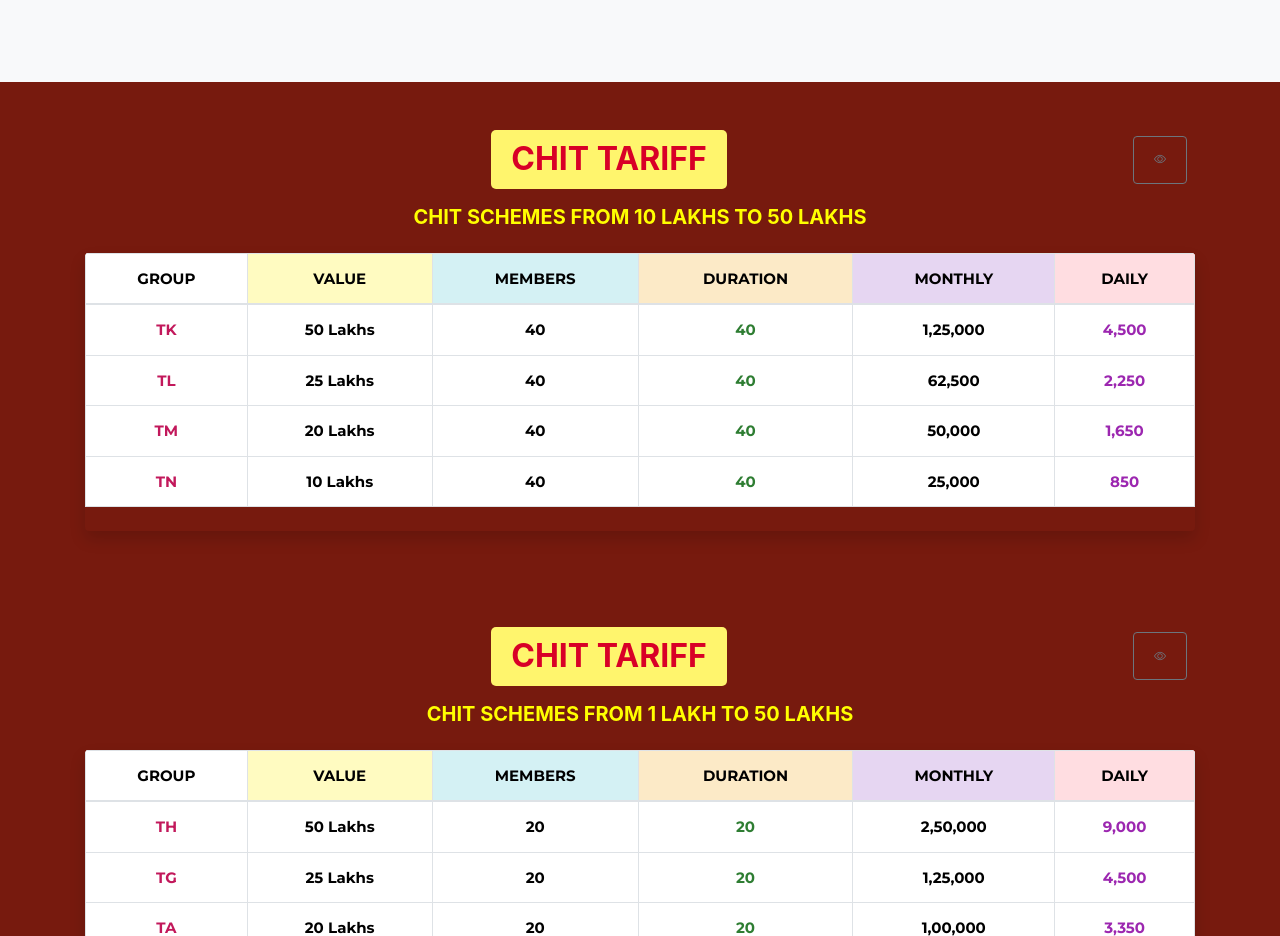
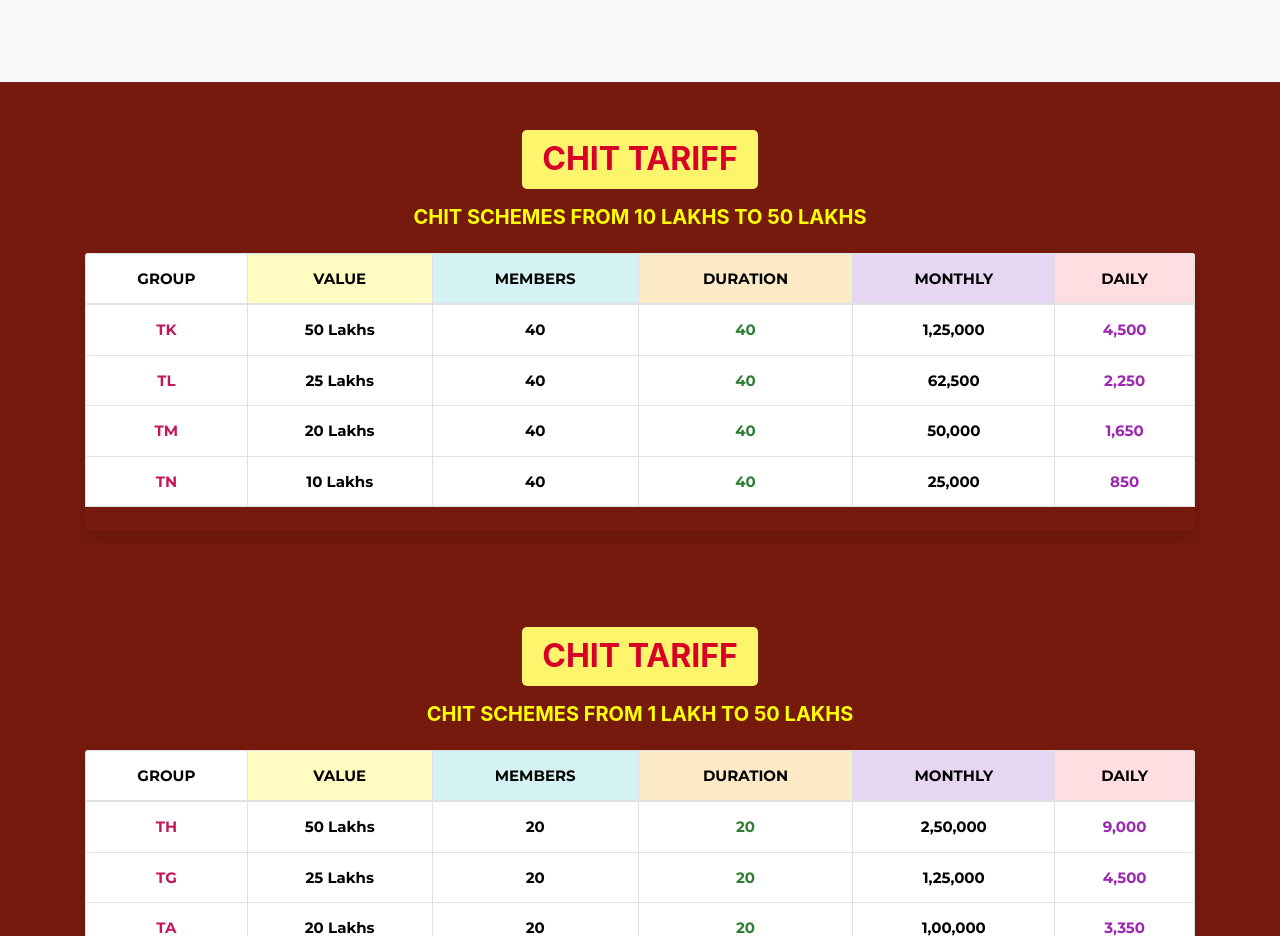
Before and after one commit to mdrahuman06/chitfunds, a plain HTML site: page services.html in a window 1280 px wide. Shown: the part 1400-2336 px from the top of the page. Drawn offline with nearby package versions, Linux system fonts and the light colour scheme; files whose address does not match are found by name; a web font is replaced by a local one.

Commit message:
files added

```diff
--- a/services.html
+++ b/services.html
@@ -249,9 +249,9 @@
               </h2>
             </div>
             <div class="flex-shrink-0">
-              <button class="btn btn-sm btn-outline-secondary me-2 eye-btn" data-img="assets/images/imgs/1-50.png" aria-label="Preview Image">
+              <!-- <button class="btn btn-sm btn-outline-secondary me-2 eye-btn" data-img="assets/images/imgs/1-50.png" aria-label="Preview Image">
                 <i class="bi bi-eye"></i>
-              </button>
+              </button> -->
             </div>
           </div>
           <div class="text-center">
@@ -321,9 +321,9 @@
               </h2>
             </div>
             <div class="flex-shrink-0">
-            <button class="btn btn-sm btn-outline-secondary me-2 eye-btn" data-img="assets/images/imgs/1-50.png" aria-label="Preview Image">
+            <!-- <button class="btn btn-sm btn-outline-secondary me-2 eye-btn" data-img="assets/images/imgs/1-50.png" aria-label="Preview Image">
               <i class="bi bi-eye"></i>
-            </button>
+            </button> -->
             </div>
           </div>
           <div class="text-center">
```
